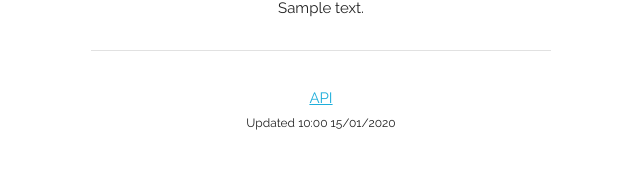
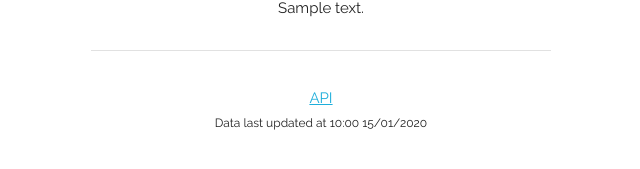
Before and after one commit to Mause/parkd, a Flask app: template templates/index.html in a window 1280 px wide. Shown: the part 377-546 px from the top of the page, without its empty margins (319-959 px from the left). Run offline with Flask 2, Linux system fonts and the light colour scheme; the template is opened without the code that fills it: most values are stand-ins (such as "Sample title", 1, 10 or a date in 2020).

Commit message:
Be specific about role of displayed time

```diff
--- a/templates/index.html
+++ b/templates/index.html
@@ -102,7 +102,7 @@
         </div>
         <div class="row">
             <div class="six columns offset-by-three text_center">
-                <small>Updated {{ updated.strftime('%H:%M %Z %d/%m/%Y') }}</small>
+                <small>Data last updated at {{ updated.strftime('%H:%M %Z %d/%m/%Y') }}</small>
             </div>
         </div>
     </footer>
```
